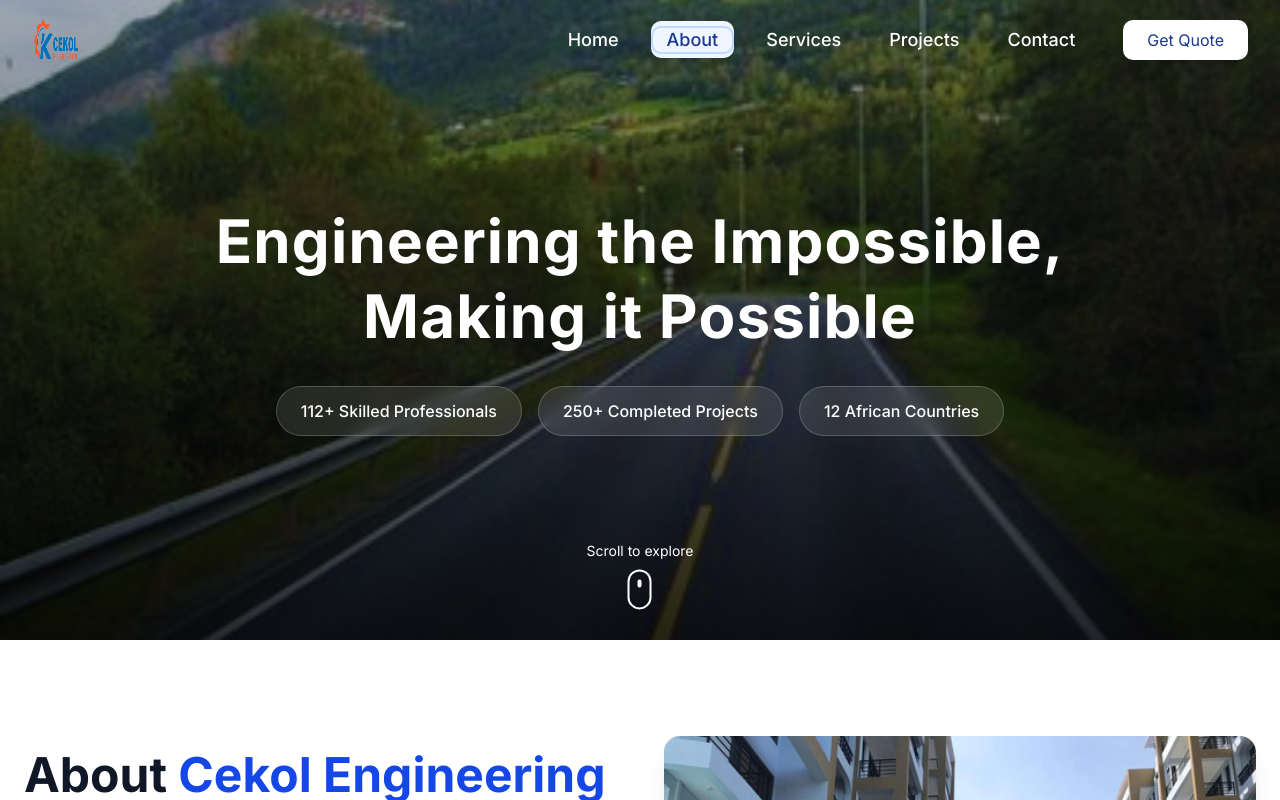
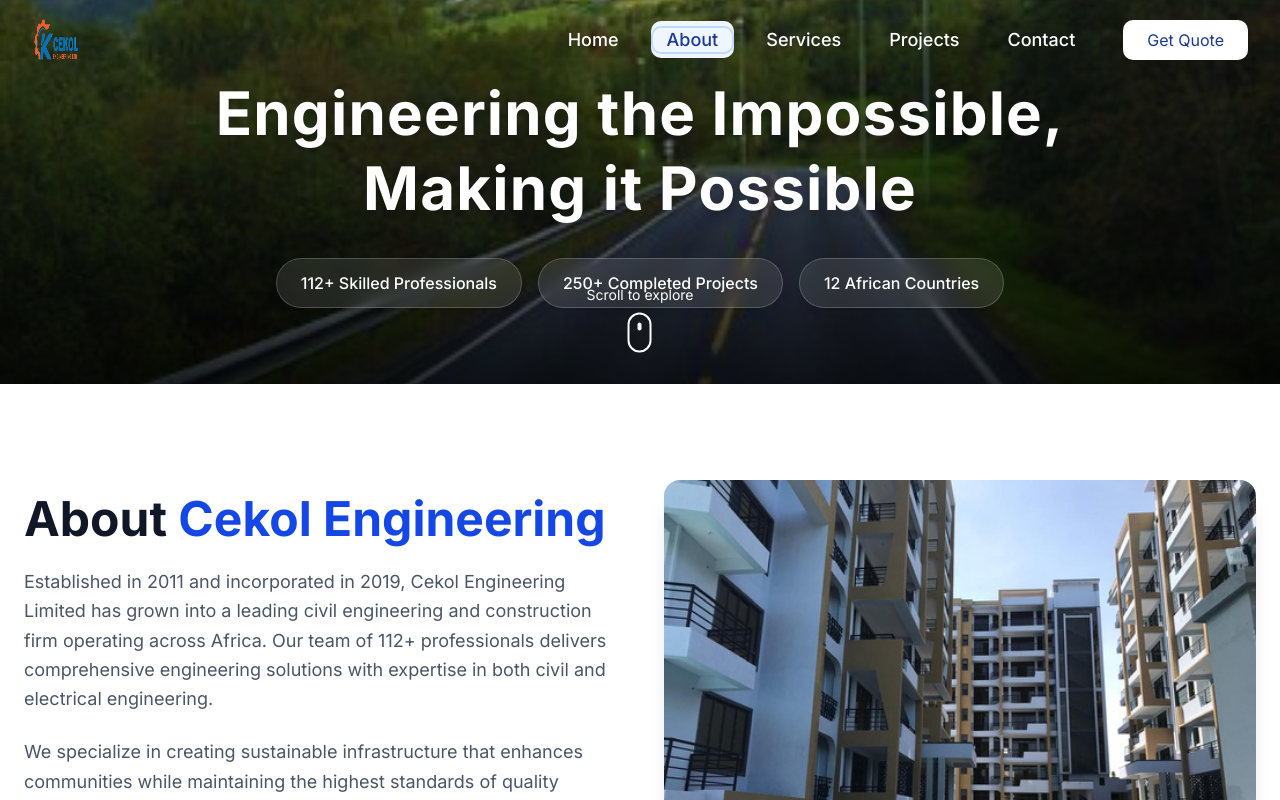
Before and after one commit to mugambijavan/Cekol-Engineering-Website, a Next.js app: page /about in a window 1280 px wide. Shown: the top 800 px of the page. Built offline with nearby package versions, Linux system fonts and the light colour scheme.

Commit message:
Refactor code structure for improved readability and maintainability

```diff
--- a/app/about/page.tsx
+++ b/app/about/page.tsx
@@ -13,23 +13,22 @@
   const rotateX = useTransform(scrollYProgress, [0, 1], [0, -3]);
   const opacity = useTransform(scrollYProgress, [0, 0.2, 0.8], [1, 1, 0]);
 
-  const heroHeight = 'h-[80vh]';
+  // Changed from 80vh to ~48vh to reduce by 40%
+  const heroHeight = 'h-[48vh]';
 
+  const bgImage = 'image.png';
   const slides = [
     {
       text: 'Engineering the Impossible, Making it Possible',
-      stats: ['112+ Skilled Professionals', '250+ Completed Projects', '12 African Countries'],
-      bgImage: 'image.png'
+      stats: ['112+ Skilled Professionals', '250+ Completed Projects', '12 African Countries']
     },
     {
       text: 'NCA Category NCAS & NCAA Certified',
-      stats: ['KES 727M Annual Turnover', 'ISO 9001:2015 Certified', 'AGPO Youth Registered'],
-      bgImage: 'image2.png'
+      stats: ['KES 727M Annual Turnover', 'ISO 9001:2015 Certified', 'AGPO Youth Registered']
     },
     {
       text: 'Sustainable Infrastructure Solutions',
-      stats: ['18KM Electric Fence Project', 'KES 349M Market Complex', 'Environmental Policy Compliant'],
-      bgImage: 'image3.png'
+      stats: ['18KM Electric Fence Project', 'KES 349M Market Complex', 'Environmental Policy Compliant']
     },
   ];
 
@@ -107,9 +106,8 @@
       setActiveSlide(prev => (prev + 1) % slides.length);
     }, 8000);
     return () => clearInterval(interval);
-  }, []);
+  }, [slides.length]);
 
-  // Prevent background scrolling when modal is open
   useEffect(() => {
     if (isProfileOpen) {
       document.body.style.overflow = 'hidden';
@@ -178,52 +176,49 @@
 
       {/* Hero Section */}
       <section className={`relative ${heroHeight} overflow-hidden`}>
-        <AnimatePresence mode='wait'>
-          {slides.map((slide, index) => (
-            activeSlide === index && (
+        {/* Single background image */}
         <motion.div
-                key={index}
           className="absolute inset-0 bg-cover bg-center"
           style={{
-                  backgroundImage: `url(/images/${slide.bgImage})`,
-                  // eslint-disable-next-line react-hooks/rules-of-hooks
+            backgroundImage: `url(/images/${bgImage})`,
             scale: useTransform(scrollYProgress, [0, 1], [1, 1.1]),
             rotateX,
             opacity
           }}
-                initial={{ opacity: 0 }}
-                animate={{ opacity: 1 }}
-                exit={{ opacity: 0 }}
-                transition={{ duration: 1.5 }}
-              >
-                <div className="absolute inset-0 bg-gradient-to-t from-black/80 via-black/50 to-black/30">
-                  <div className="container h-full flex flex-col items-center justify-center text-center px-4">
+        />
+        {/* Gradient overlay */}
+        <div className="absolute inset-0 bg-gradient-to-t from-black/80 via-black/50 to-black/30 pointer-events-none" />
+        {/* Slide text and stats */}
+        <div className="relative z-10 h-full flex flex-col items-center justify-center text-center px-4">
+          <AnimatePresence mode="wait">
+            {slides.map((slide, index) =>
+              activeSlide === index && (
                 <motion.div
-                      initial={{ opacity: 0, y: 50 }}
+                  key={index}
+                  className="w-full max-w-4xl mx-auto"
+                  initial={{ opacity: 0, y: 40 }}
                   animate={{ opacity: 1, y: 0 }}
-                      exit={{ opacity: 0, y: -50 }}
-                      transition={{ duration: 1.2, delay: 0.3 }}
-                      className="text-white max-w-4xl mx-auto"
+                  exit={{ opacity: 0, y: -60 }}
+                  transition={{ duration: 1.0, ease: 'easeInOut' }}
                 >
                   <motion.h1
-                        className="text-4xl md:text-6xl font-bold mb-8 leading-tight"
+                    className="text-4xl md:text-6xl font-bold mb-8 leading-tight text-white drop-shadow-lg"
                     initial={{ letterSpacing: '0em' }}
                     animate={{ letterSpacing: '0.02em' }}
-                        transition={{ duration: 1.5, delay: 0.5 }}
+                    transition={{ duration: 1.5, delay: 0.3 }}
                   >
                     {slide.text}
                   </motion.h1>
-
                   <motion.div
                     className="flex flex-wrap justify-center gap-4 mt-8"
                     initial={{ opacity: 0 }}
                     animate={{ opacity: 1 }}
-                        transition={{ delay: 0.8 }}
+                    transition={{ delay: 0.5 }}
                   >
                     {slide.stats.map((stat, idx) => (
                       <motion.div
                         key={idx}
-                            className="px-6 py-3 bg-white/10 backdrop-blur-sm rounded-full border border-white/20"
+                        className="px-6 py-3 bg-white/10 backdrop-blur-sm rounded-full border border-white/20 text-white shadow-md"
                         initial={{ scale: 0 }}
                         animate={{ scale: 1 }}
                         transition={{ delay: idx * 0.15, type: 'spring', stiffness: 100, damping: 10 }}
@@ -234,16 +229,13 @@
                     ))}
                   </motion.div>
                 </motion.div>
+              )
+            )}
+          </AnimatePresence>
         </div>
-                </div>
-              </motion.div>
-            )
-          ))}
-        </AnimatePresence>
-
         {/* Scroll indicator */}
         <motion.div
-          className="absolute bottom-10 left-1/2 transform -translate-x-1/2"
+          className="absolute bottom-10 left-1/2 transform -translate-x-1/2 z-20"
           initial={{ opacity: 0 }}
           animate={{ opacity: 1 }}
           transition={{ delay: 2 }}
```
Lines whose indentation alone changed are shown as unchanged.
